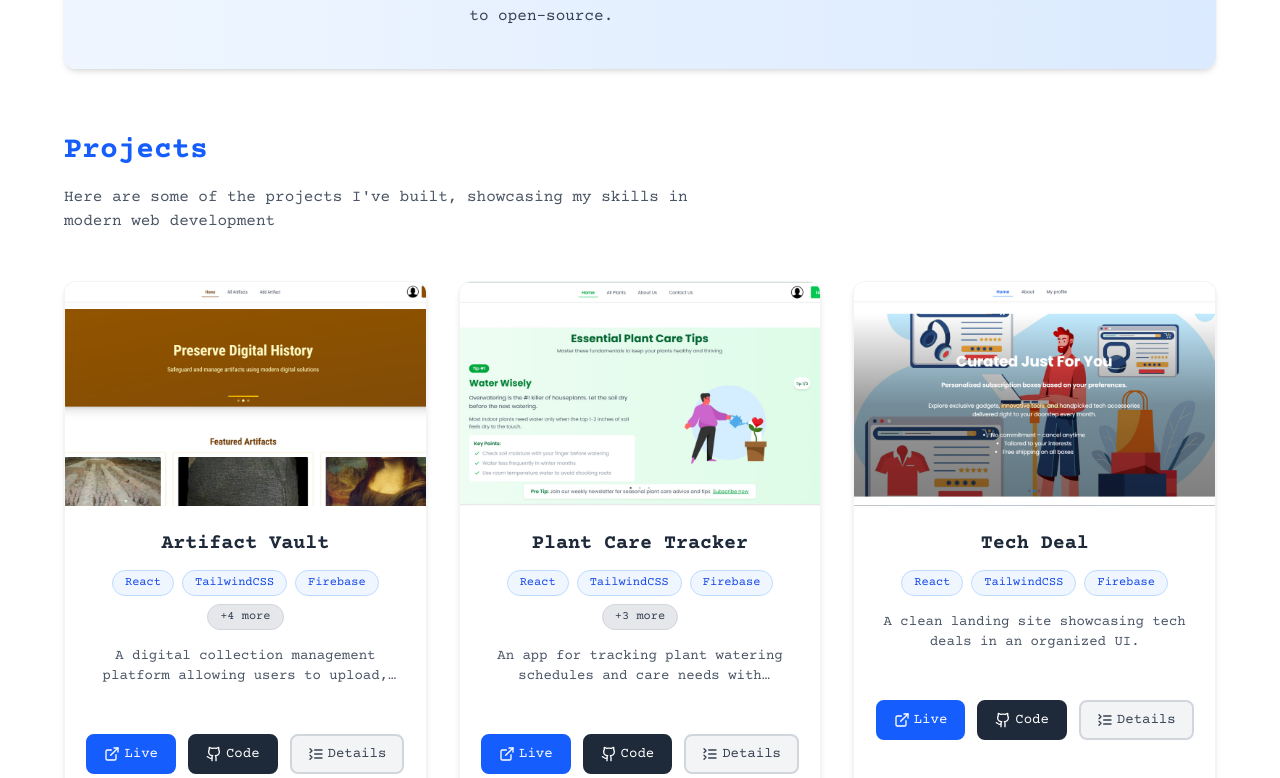
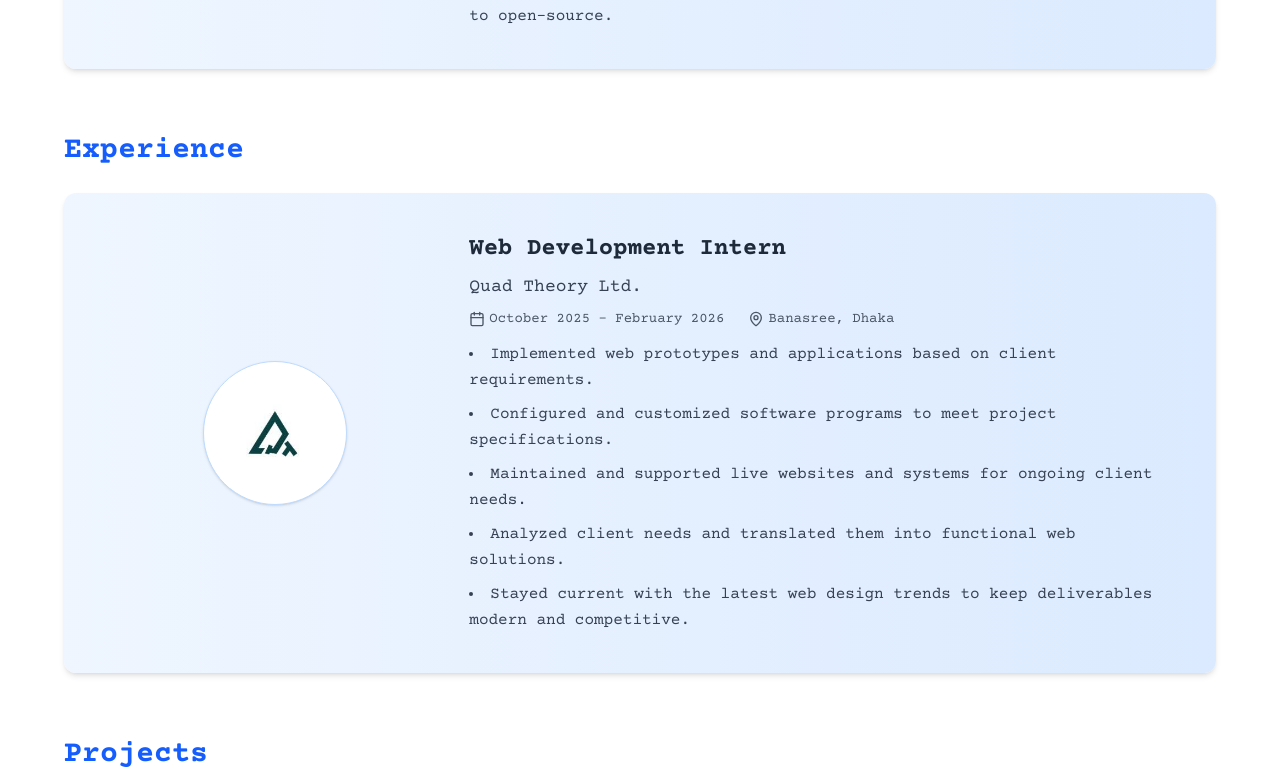
Before and after one commit to ibrahim3761/My-Portfolio, a React (Vite) app: page / in a window 1280 px wide. Shown: the part 2019-2797 px from the top of the page. Built offline with nearby package versions, Linux system fonts and the light colour scheme.

Commit message:
experience section added

```diff
--- a/src/Component/Contact.jsx
+++ b/src/Component/Contact.jsx
@@ -33,7 +33,7 @@ const Contact = () => {
           ...formData,
           title: "Contact from Portfolio",
         },
-        "ymd2GY2GgxlsFCeLO"
+        "UbV50UdEteFTRfIET"
       )
       .then(
         (result) => {
--- /dev/null
+++ b/src/Component/Experience.jsx
@@ -0,0 +1,83 @@
+import React from "react";
+import { motion } from "motion/react";
+import { MapPin, Calendar } from "lucide-react";
+
+const Experience = () => {
+  const experiences = [
+    {
+      role: "Web Development Intern",
+      company: "Quad Theory Ltd.",
+      location: "Banasree, Dhaka",
+      duration: "October 2025 - February 2026",
+      logo: "/public/quad.jfif",
+      points: [
+        "Implemented web prototypes and applications based on client requirements.",
+        "Configured and customized software programs to meet project specifications.",
+        "Maintained and supported live websites and systems for ongoing client needs.",
+        "Analyzed client needs and translated them into functional web solutions.",
+        "Stayed current with the latest web design trends to keep deliverables modern and competitive.",
+      ],
+    },
+  ];
+
+  return (
+    <div>
+      <h3 className="text-3xl font-bold mb-6 text-center md:text-left text-blue-600 flex items-center gap-2 justify-center md:justify-start">
+        Experience
+      </h3>
+
+      <div className="space-y-8">
+        {experiences.map((exp, idx) => (
+          <motion.div
+            key={idx}
+            initial={{ opacity: 0, y: 30 }}
+            whileInView={{ opacity: 1, y: 0 }}
+            viewport={{ once: true, amount: 0.3 }}
+            transition={{ duration: 0.6, delay: idx * 0.15 }}
+            className="bg-gradient-to-r from-blue-50 to-blue-100 rounded-xl shadow-md p-6 md:p-10 w-full"
+          >
+            <div className="grid md:grid-cols-3 gap-6">
+              {/* Left Column: Logo */}
+              <div className="hidden md:flex justify-center items-center">
+                <div className="w-36 h-36 rounded-full border border-blue-200 shadow bg-white flex items-center justify-center overflow-hidden p-4">
+                  <img
+                    src={exp.logo}
+                    alt={`${exp.company} logo`}
+                    className="max-w-full max-h-full object-contain mx-auto my-auto"
+                  />
+                </div>
+              </div>
+
+              {/* Right Column: Details */}
+              <div className="md:col-span-2 space-y-2">
+                <h4 className="text-2xl font-semibold text-gray-800">
+                  {exp.role}
+                </h4>
+                <p className="text-gray-700 text-lg">{exp.company}</p>
+
+                <div className="flex flex-wrap gap-x-6 gap-y-1 text-gray-600 text-sm">
+                  <span className="flex items-center gap-1">
+                    <Calendar className="w-4 h-4" />
+                    {exp.duration}
+                  </span>
+                  <span className="flex items-center gap-1">
+                    <MapPin className="w-4 h-4" />
+                    {exp.location}
+                  </span>
+                </div>
+
+                <ul className="mt-3 space-y-2 text-gray-700 leading-relaxed list-disc list-inside">
+                  {exp.points.map((point, i) => (
+                    <li key={i}>{point}</li>
+                  ))}
+                </ul>
+              </div>
+            </div>
+          </motion.div>
+        ))}
+      </div>
+    </div>
+  );
+};
+
+export default Experience;
--- a/src/Component/Navbar.jsx
+++ b/src/Component/Navbar.jsx
@@ -21,6 +21,7 @@ const Navbar = () => {
     { href: "#about", label: "About" },
     { href: "#skills", label: "Skills" },
     { href: "#education", label: "Education" },
+    { href: "#experience", label: "Experience" },
     { href: "#projects", label: "Projects" },
     { href: "#contact", label: "Contact" },
   ];
--- a/src/Component/Portfolio.jsx
+++ b/src/Component/Portfolio.jsx
@@ -7,10 +7,9 @@ import Skills from "./Skills";
 import Contact from "./Contact";
 import Hero from "./Hero";
 import About from "./About";
-
+import Experience from "./Experience";
 
 const Portfolio = () => {
-
   return (
     <div className="px-2 md:px-16 ">
       {/* Navbar */}
@@ -32,7 +31,10 @@ const Portfolio = () => {
       </section>
 
       {/* education */}
-      <section id="education" className="mt-16 w-full scroll-mt-20 md:scroll-mt-24">
+      <section
+        id="education"
+        className="mt-16 w-full scroll-mt-20 md:scroll-mt-24"
+      >
         <h3 className="text-3xl text-center md:text-left font-bold mb-6 text-blue-600 flex items-center gap-2">
           Educational Qualification
         </h3>
@@ -69,13 +71,21 @@ const Portfolio = () => {
         </div>
       </section>
 
+      {/* Experience */}
+      <section id="experience" className="mt-16 scroll-mt-20 md:scroll-mt-24">
+        <Experience></Experience>
+      </section>
+
       {/* Projects */}
       <section id="projects" className="mt-16 scroll-mt-20 md:scroll-mt-24">
-       <Projects></Projects>
+        <Projects></Projects>
       </section>
 
       {/* Contact */}
-      <section id="contact" className="mt-16 mb-12 scroll-mt-20 md:scroll-mt-24">
+      <section
+        id="contact"
+        className="mt-16 mb-12 scroll-mt-20 md:scroll-mt-24"
+      >
         <Contact></Contact>
       </section>
     </div>
```
Also changed, not shown: public/quad.jfif (added).
